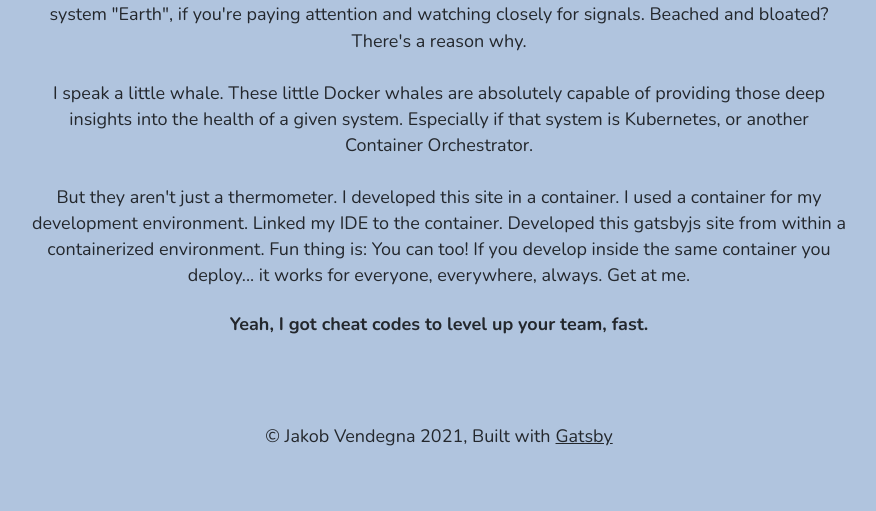
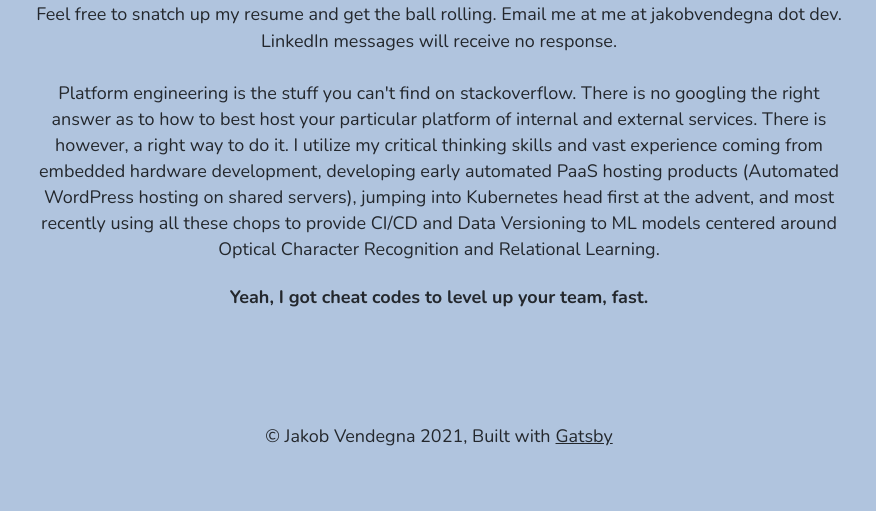
Before and after one commit to jvendegna/jakobvendegna-dev, a Gatsby site: page / in a window 1280 px wide. Shown: the part 289-800 px from the top of the page, without its empty margins (201-1077 px from the left). Built offline with nearby package versions, Linux system fonts and the light colour scheme; Gatsby itself is replaced by a stand-in of ours; a small style sheet from the web is missing.

Commit message:
updated landing page bio

```diff
--- a/gatsby-config.js
+++ b/gatsby-config.js
@@ -1,8 +1,8 @@
 module.exports = {
   siteMetadata: {
     title: `Jakob Vendegna`,
-    subtitle: `Principal Platform Engineer, SRE, and MLOps Powerhouse`,
-    description: `A minimal blog starter built with Gatsbyjs. The needed Gatsby files are included.`,
+    subtitle: `Principal Platform Engineer, SRE, and Dev/SEC/ML/GitOps Powerhouse`,
+    description: `Taking the summer off, looking into new positions starting 9/1/2021`,
     author: `@jvendegna`,
   },
   plugins: [
--- a/src/components/landing-bio.js
+++ b/src/components/landing-bio.js
@@ -43,25 +43,13 @@ const LandingBio = () => (
         <Container>
           <NameHeader>{data.site.siteMetadata.title}</NameHeader>
           <Description>{data.site.siteMetadata.subtitle}</Description>
+          <Description>{data.site.siteMetadata.description}</Description>
           <p>
-            Why did we start "Save the Whales"? Because their health is directly
-            tied to the overall health of a system "Earth", if you're paying
-            attention and watching closely for signals. Beached and bloated?
-            There's a reason why.
+            Feel free to snatch up my resume and get the ball rolling. Email me at me at jakobvendegna dot dev. LinkedIn messages will receive no response.
           </p>
           <p>
-            I speak a little whale. These little Docker whales are absolutely
-            capable of providing those deep insights into the health of a given
-            system. Especially if that system is Kubernetes, or another
-            Container Orchestrator.
-          </p>
-          <p>
-            But they aren't just a thermometer. I developed this site in a
-            container. I used a container for my development environment. Linked
-            my IDE to the container. Developed this gatsbyjs site from within a
-            containerized environment. Fun thing is: You can too! If you develop
-            inside the same container you deploy... it works for everyone,
-            everywhere, always. Get at me.
+            Platform engineering is the stuff you can't find on stackoverflow. There is no googling the right answer as to how to best host your particular platform of internal and external services. There is however, a right way to do it.
+            I utilize my critical thinking skills and vast experience coming from embedded hardware development, developing early automated PaaS hosting products (Automated WordPress hosting on shared servers), jumping into Kubernetes head first at the advent, and most recently using all these chops to provide CI/CD and Data Versioning to ML models centered around Optical Character Recognition and Relational Learning.
           </p>
           <h4>Yeah, I got cheat codes to level up your team, fast.</h4>
         </Container>
```
Also changed, not shown: 1 other file.
